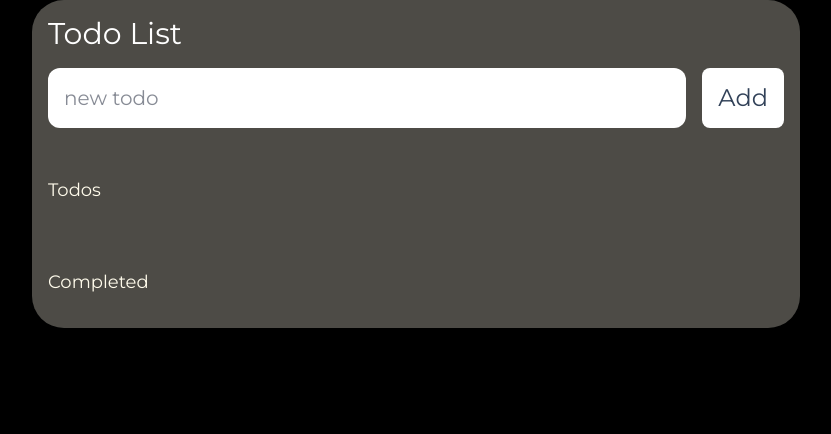
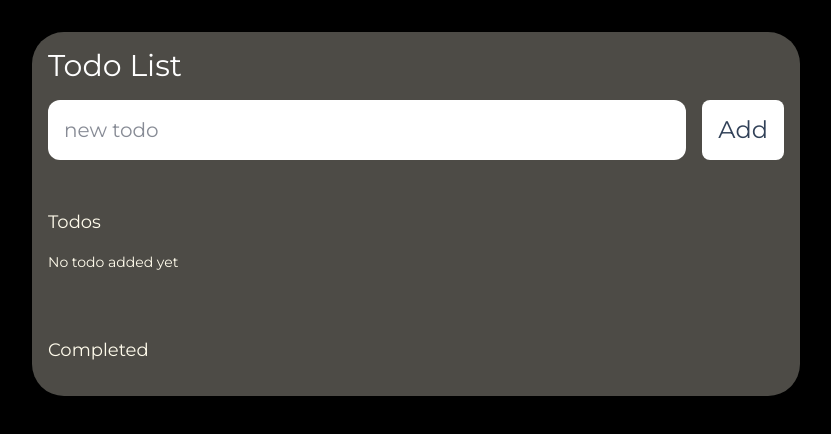
Before and after one commit to Faizan-glitch-os/todo-react-tailwind-typescript, a React (Vite) app: page / in a window 1280 px wide. Shown: the top 434 px of the page, without its empty margins (224-1055 px from the left). Built offline with nearby package versions, Linux system fonts and the light colour scheme.

Commit message:
logic errors removed

```diff
--- a/src/App.tsx
+++ b/src/App.tsx
@@ -47,7 +47,7 @@ function App() {
       initial={{ scale: 0 }}
       animate={{ scale: 1 }}
       transition={{ duration: 1, type: spring }}
-      className="sm:w-[90vw] md:w-[70vw] lg:w-[60vw] flex flex-col gap-4 p-4 rounded-4xl bg-amber-50/30"
+      className="mt-8 sm:w-[90vw] md:w-[70vw] lg:w-[60vw] flex flex-col gap-4 p-4 rounded-4xl bg-amber-50/30"
     >
       <h1 className="text-white text-3xl">Todo List</h1>
       <form className="mb-8 flex gap-4" onSubmit={addTodo}>
@@ -69,6 +69,9 @@ function App() {
         </motion.button>
       </form>
       <h2 className="text-lg text-amber-50">Todos</h2>
+      {!unCompleted.length && (
+        <p className="text-sm text-amber-50">No todo added yet</p>
+      )}
       <ShowTodos
         onDelete={deleteTodo}
         onCompleted={completeTodo}
--- a/src/components/ShowTodos.tsx
+++ b/src/components/ShowTodos.tsx
@@ -14,7 +14,6 @@ export default function ShowTodos({
 }: completedTodosPropsType) {
   return (
     <>
-      {!todos && <p className="text-md text-amber-50">No todo added yet</p>}
       <motion.ul className="flex flex-col gap-2">
         <AnimatePresence>
           {todos &&
```
